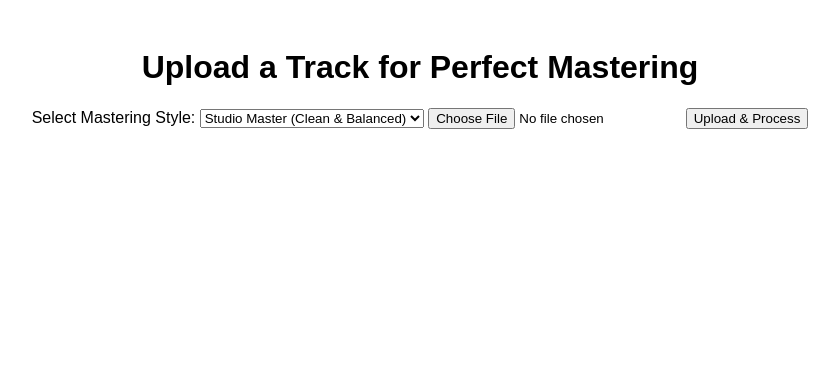
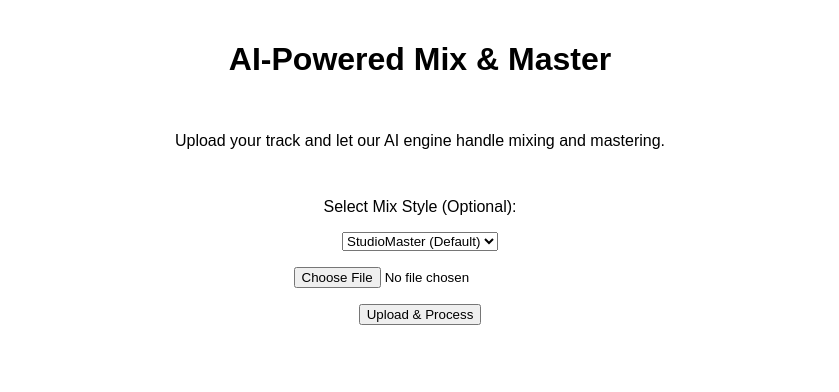
Before and after one commit to ThisismusicEnt/MixTool, a Flask app: page / in a window 1280 px wide. Shown: the top 392 px of the page, without its empty margins (220-1059 px from the left). Run offline with Flask 3, Linux system fonts and the light colour scheme.

Commit message:
updated app.py

```diff
--- a/templates/index.html
+++ b/templates/index.html
@@ -3,24 +3,61 @@
 <head>
     <meta charset="UTF-8">
     <meta name="viewport" content="width=device-width, initial-scale=1.0">
-    <title>MixTool - Professional Mastering</title>
+    <title>MixTool - AI Mastering</title>
     <style>
-        body { font-family: Arial, sans-serif; text-align: center; padding: 20px; }
-        #progress-container { display: none; margin-top: 20px; }
-        #progress-bar { width: 100%; background-color: #ddd; height: 25px; }
-        #progress-bar-fill { height: 100%; width: 0%; background-color: #4CAF50; }
+        body {
+            font-family: Arial, sans-serif;
+            text-align: center;
+            margin: 0;
+            padding: 20px;
+        }
+        .container {
+            margin: 0 auto;
+            max-width: 600px;
+            display: flex;
+            flex-direction: column;
+            align-items: center;
+            gap: 1rem;
+        }
+        label {
+            margin-top: 1rem;
+        }
+        #progress-container {
+            display: none;
+            width: 100%;
+            max-width: 400px;
+            margin: 20px auto;
+        }
+        #progress-bar {
+            width: 100%;
+            background-color: #ddd;
+            height: 25px;
+            position: relative;
+        }
+        #progress-bar-fill {
+            height: 100%;
+            width: 0%;
+            background-color: #4CAF50;
+            transition: width 0.4s ease;
+        }
+        #status {
+            margin: 1rem 0;
+        }
     </style>
 </head>
 <body>
+    <div class="container">
+        <h1>AI-Powered Mix & Master</h1>
+        <p>
+            Upload your track and let our AI engine handle mixing and mastering.
+        </p>
 
-    <h1>Upload a Track for Perfect Mastering</h1>
-
-    <label for="mixType">Select Mastering Style:</label>
+        <label for="mixType">Select Mix Style (Optional):</label>
         <select id="mixType">
-        <option value="Studio Master">Studio Master (Clean & Balanced)</option>
-        <option value="Lo-Fi">Lo-Fi (Warm, Vintage Feel)</option>
-        <option value="Trap">Trap (Crisp & Punchy)</option>
-        <option value="Pop">Pop (Bright & Radio-Ready)</option>
+            <option value="StudioMaster">StudioMaster (Default)</option>
+            <option value="Pop">Pop</option>
+            <option value="Trap">Trap</option>
+            <option value="Lo-Fi">Lo-Fi</option>
         </select>
 
         <input type="file" id="fileInput">
@@ -32,47 +69,66 @@
         </div>
 
         <p id="status"></p>
+    </div>
 
     <script>
         function uploadFile() {
-            let fileInput = document.getElementById("fileInput").files[0];
-            let mixType = document.getElementById("mixType").value;
-            let formData = new FormData();
-            formData.append("file", fileInput);
+            const fileInput = document.getElementById("fileInput");
+            const file = fileInput.files[0];
+            if (!file) {
+                alert("Please select a file first.");
+                return;
+            }
+
+            const mixType = document.getElementById("mixType").value;
+            const formData = new FormData();
+            formData.append("file", file);
             formData.append("mix_type", mixType);
 
-            let progressBar = document.getElementById("progress-container");
-            let progressFill = document.getElementById("progress-bar-fill");
-            progressBar.style.display = "block";
-            progressFill.style.width = "0%";
+            const progressContainer = document.getElementById("progress-container");
+            const progressBarFill = document.getElementById("progress-bar-fill");
+            const statusMsg = document.getElementById("status");
+            progressContainer.style.display = "block";
+            progressBarFill.style.width = "0%";
+            statusMsg.textContent = "";
 
             let progress = 0;
-            let interval = setInterval(() => {
+            const interval = setInterval(() => {
+                if (progress < 90) {
                     progress += 10;
-                if (progress >= 100) clearInterval(interval);
-                progressFill.style.width = progress + "%";
+                    progressBarFill.style.width = progress + "%";
+                } else {
+                    clearInterval(interval);
+                }
             }, 1000);
 
             fetch("/upload", {
                 method: "POST",
                 body: formData
             })
-            .then(response => response.blob())
+            .then(response => {
+                clearInterval(interval);
+                progressBarFill.style.width = "100%";
+                if (!response.ok) {
+                    throw new Error("Processing failed");
+                }
+                return response.blob();
+            })
             .then(blob => {
-                clearInterval(interval);
-                progressFill.style.width = "100%";
-
-                let url = window.URL.createObjectURL(blob);
-                let a = document.createElement("a");
+                const url = window.URL.createObjectURL(blob);
+                const a = document.createElement("a");
                 a.href = url;
                 a.download = "final_master.wav";
                 document.body.appendChild(a);
                 a.click();
-                document.getElementById("status").innerText = "Download Ready!";
+                document.body.removeChild(a);
+                statusMsg.textContent = "Download Ready!";
             })
-            .catch(error => console.error("Error:", error));
+            .catch(error => {
+                console.error("Error:", error);
+                statusMsg.textContent = "Error: " + error;
+            });
         }
     </script>
-
 </body>
 </html>
```
Lines whose indentation alone changed are shown as unchanged.
